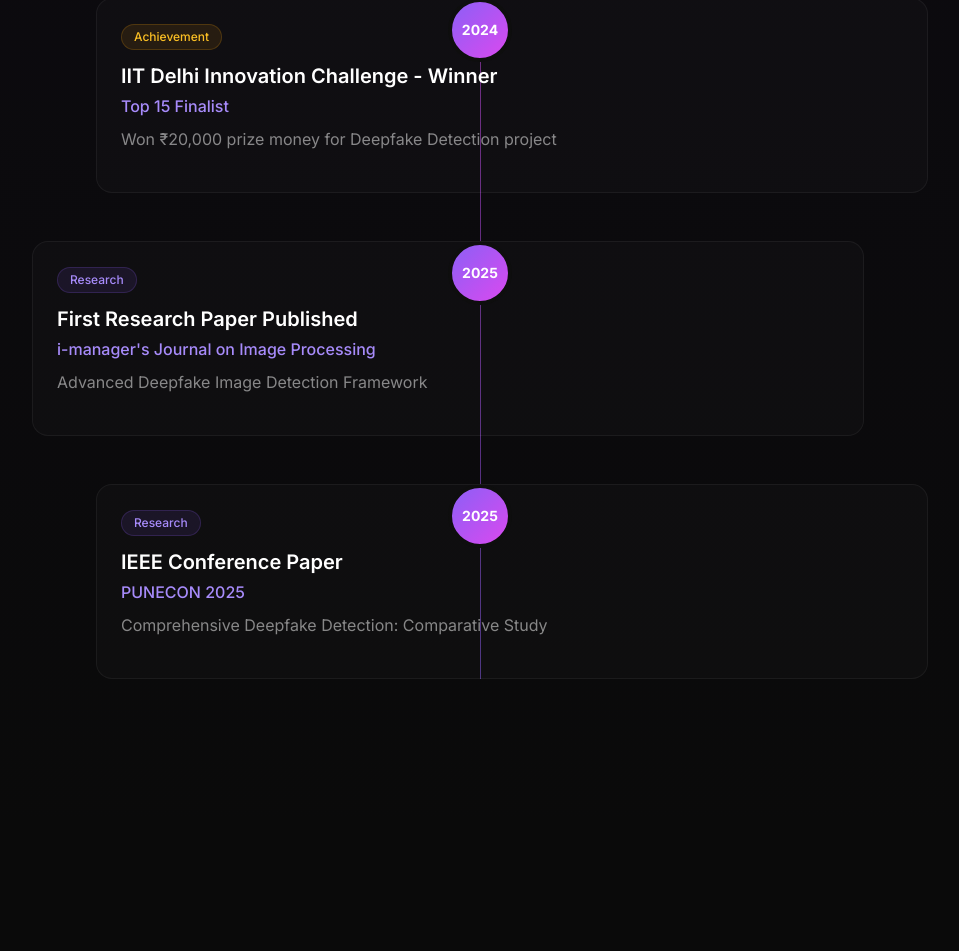
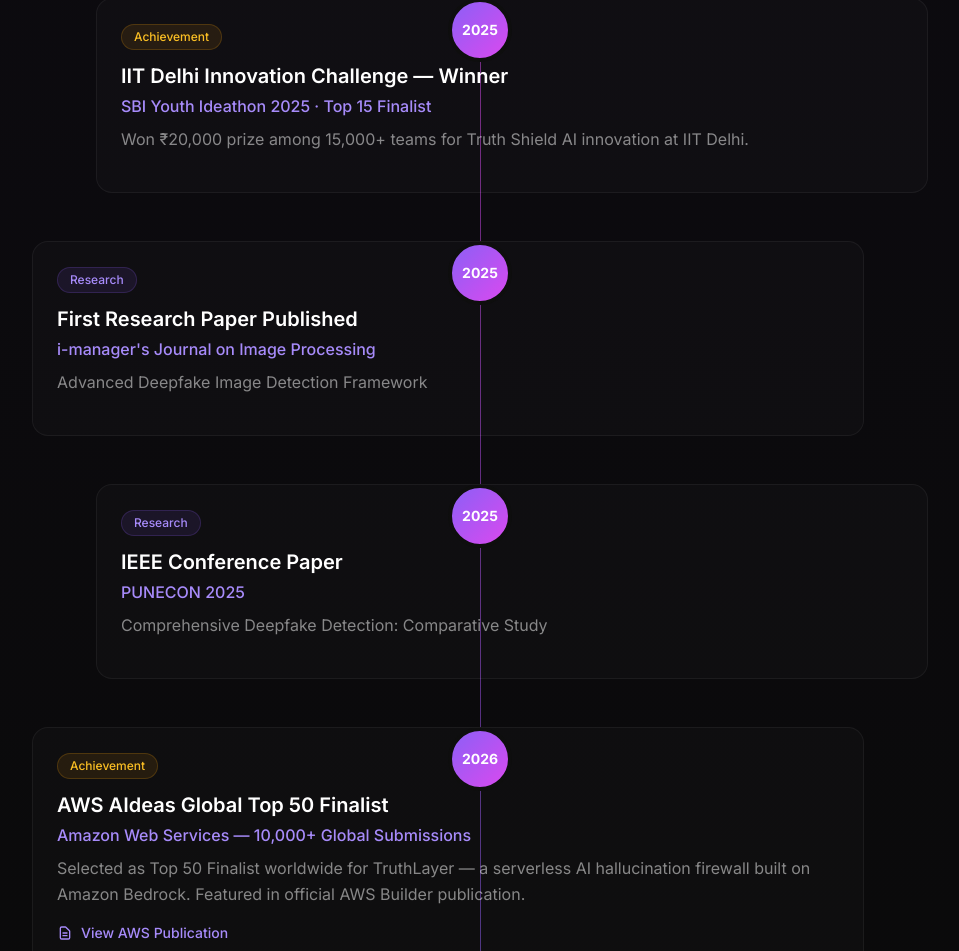
Before and after one commit to Prakhar2025/Portfolio, a Next.js app: page / in a window 1280 px wide. Shown: the part 6961-7912 px from the top of the page, without its empty margins (160-1119 px from the left). Built offline with nearby package versions, Linux system fonts and the light colour scheme.

Commit message:
feat: add AWS AIdeas Top 50 Global Finalist milestone to journey timeline

```diff
--- a/src/components/sections/TimelineSection.tsx
+++ b/src/components/sections/TimelineSection.tsx
@@ -36,10 +36,10 @@ const timeline = [
     },
     {
         id: 4,
-        year: '2024',
-        title: 'IIT Delhi Innovation Challenge - Winner',
-        organization: 'Top 15 Finalist',
-        description: 'Won ₹20,000 prize money for Deepfake Detection project',
+        year: '2025',
+        title: 'IIT Delhi Innovation Challenge — Winner',
+        organization: 'SBI Youth Ideathon 2025 · Top 15 Finalist',
+        description: 'Won ₹20,000 prize among 15,000+ teams for Truth Shield AI innovation at IIT Delhi.',
         type: 'achievement',
     },
     {
@@ -57,6 +57,18 @@ const timeline = [
         organization: 'PUNECON 2025',
         description: 'Comprehensive Deepfake Detection: Comparative Study',
         type: 'research',
+    },
+    {
+        id: 7,
+        year: '2026',
+        title: 'AWS AIdeas Global Top 50 Finalist',
+        organization: 'Amazon Web Services — 10,000+ Global Submissions',
+        description: 'Selected as Top 50 Finalist worldwide for TruthLayer — a serverless AI hallucination firewall built on Amazon Bedrock. Featured in official AWS Builder publication.',
+        type: 'achievement',
+        link: {
+            label: 'View AWS Publication',
+            href: 'https://builder.aws.com/content/3AiVAgV9sh4C2Si39FRcUVmT5H4/aideas-finalist-truthlayer-the-five-signal-ai-verification-engine',
+        },
     },
 ];
 
```
